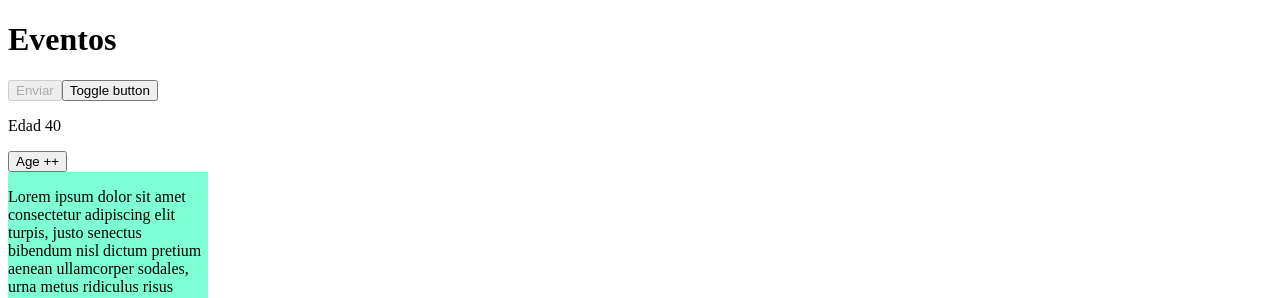
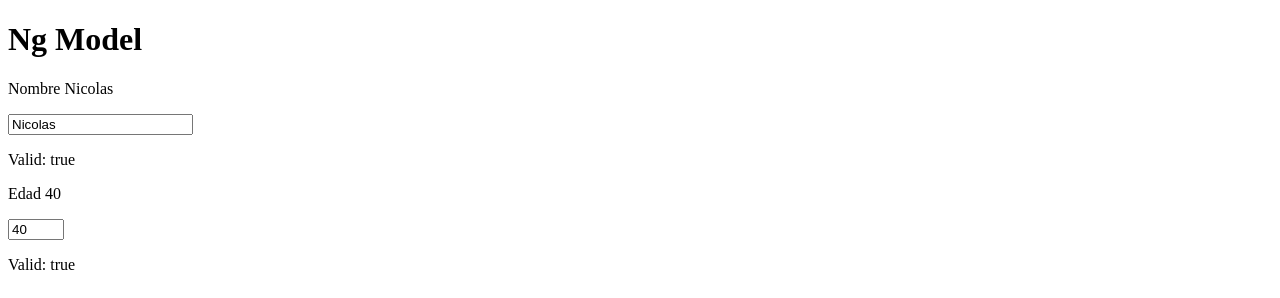
Before and after one commit to cosalamone/angular-platzi, an Angular app in the folder my-store/: page / in a window 1280 px wide. Shown: the top 298 px of the page. Built offline with nearby package versions, Linux system fonts and the light colour scheme.

Commit message:
Data binding [()] con NgModel + AngularForms

```diff
--- a/my-store/src/app/app.component.html
+++ b/my-store/src/app/app.component.html
@@ -1,3 +1,13 @@
+<!-- NGMODEL - Click \-->
+<h1>Ng Model</h1>
+<p>Nombre {{ person.name }}</p>
+<input type="text" required #nameInput="ngModel" [(ngModel)]="person.name"/>
+<p>Valid: {{ nameInput.valid }}</p>
+
+<p>Edad {{ person.age }}</p>
+<input type="number" max="50" min="18" required #ageInput="ngModel" [(ngModel)]="person.age"/>
+<p>Valid: {{ ageInput.valid }}</p>
+
 
 
 <!-- EVENT BINDING - Click \-->
--- a/my-store/src/app/app.module.ts
+++ b/my-store/src/app/app.module.ts
@@ -1,5 +1,6 @@
 import { NgModule } from '@angular/core';
 import { BrowserModule } from '@angular/platform-browser';
+import { FormsModule } from '@angular/forms';
 
 import { AppRoutingModule } from './app-routing.module';
 import { AppComponent } from './app.component';
@@ -10,6 +11,7 @@
   ],
   imports: [
     BrowserModule,
+    FormsModule,
     AppRoutingModule
   ],
   providers: [],
```
